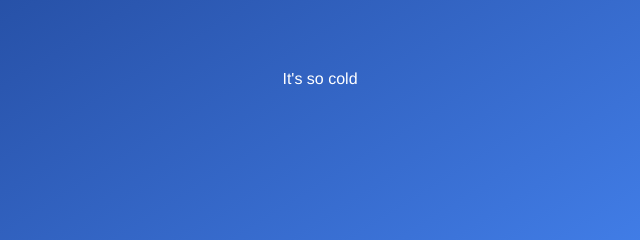
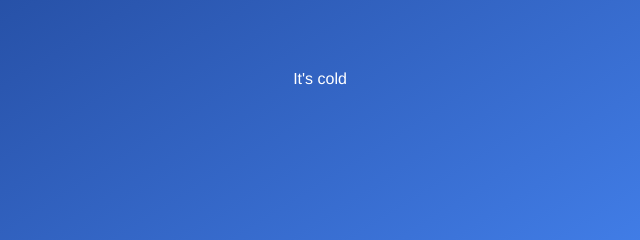
Before and after one commit to IoriK0221/Weather-App, a website: page index.html in a window 1280 px wide. Shown: the part 510-750 px from the top of the page, 320-960 px from the left. Drawn offline with Linux system fonts and the light colour scheme.

Commit message:
weather text description udpated

```diff
--- a/index.html
+++ b/index.html
@@ -18,7 +18,7 @@
                 <h2 class="temperature-degree" id="degree-cell">34</h2>
                 <span id="fc-cell">F</span>
             </div>
-            <div class="temperature-description">It's so cold</div>
+            <div class="temperature-description">It's cold</div>
         </div>
 
         <script src="app.js"></script>
```
